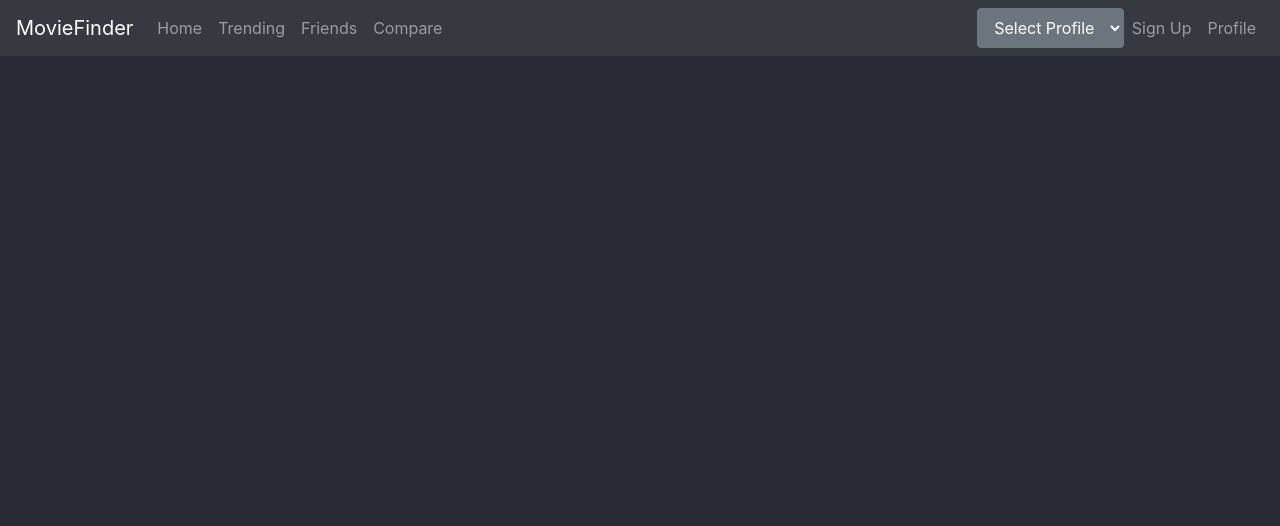
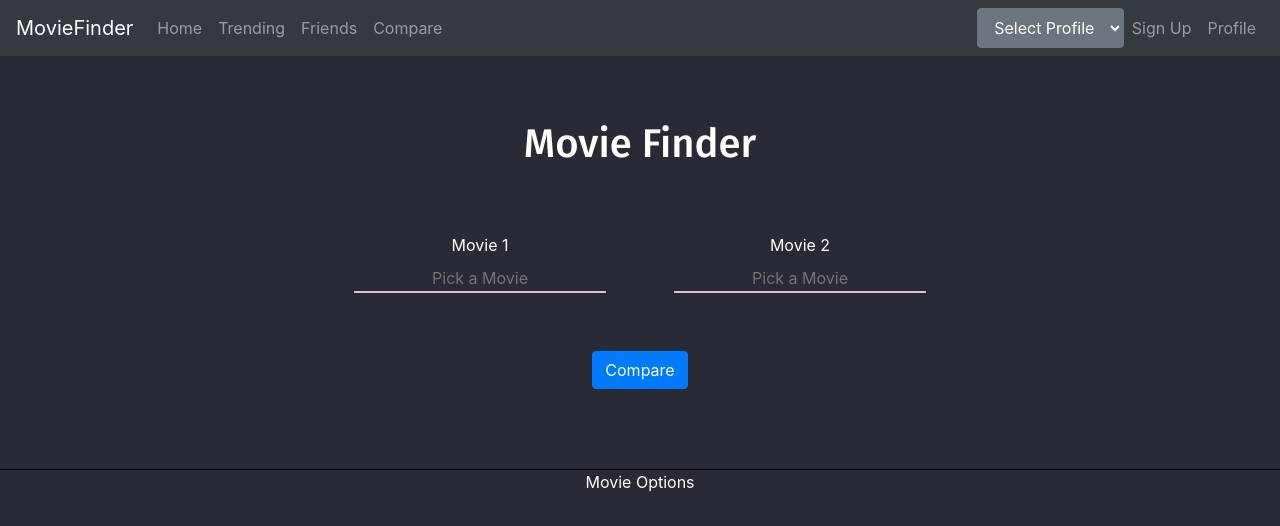
Before and after one commit to ldrach/comp3450project, a React (Create React App) app: page /compare in a window 1280 px wide. Shown: the top 526 px of the page. Built offline with nearby package versions, Linux system fonts and the light colour scheme.

Commit message:
Compare Page Front end set up

```diff
--- a/package.json
+++ b/package.json
@@ -18,6 +18,7 @@
     "react-bootstrap": "^1.3.0",
     "react-dom": "^16.14.0",
     "react-scripts": "^3.4.3",
+    "react-widgets": "^4.6.1",
     "save-dev": "0.0.1-security"
   },
   "scripts": {
--- a/src/compare/compare.css
+++ b/src/compare/compare.css
@@ -0,0 +1,37 @@
+h1{
+    padding: 5%;
+    color: white;
+    margin: auto;
+    text-align: center;
+}
+
+td tr{
+    margin: auto;
+    text-align: center;
+    padding: 50px;
+}
+
+table {
+    margin: auto;
+    width: 50%;
+    text-align: center;
+    color: white;
+
+}
+
+.outter-wrapper{
+    border-bottom: black solid 1px;
+    padding-bottom: 30px;
+}
+
+.lowerContainer{
+    color:white;
+    text-align: center;
+}
+
+.buttonDiv{
+    width:100%;
+    text-align: center;
+    margin: auto;
+    padding: 50px;
+}
--- a/src/compare/compare.js
+++ b/src/compare/compare.js
@@ -1,17 +1,89 @@
 import React, { Component } from "react";
 import Navbar from "../navbar/navbar";
+import "./compare.css";
 
+// AXIOS FOR HTTP REQUEST, BASEURL AND API KEY FOR TMBD
+const axios = require('axios').default;
+const BASEURL = 'https://api.themoviedb.org/3/';
+const APIKEY = '5cc7ef858dfde24d7396645c83fbacb6';
+const SIZE = "w300";
+const BASEIMGURL = "https://image.tmdb.org/t/p"
 
 export default class Compare extends Component {
 
+    // On enter, send query to API thru axios, set state
+    searchHandler = (event) => {
+        if (event.keyCode === 13 && event.target.value !== '') {
+            axios.get(`${BASEURL}search/movie?api_key=${APIKEY}&query=${event.target.value}`)
+                .then(response => {
+                    console.log(response.data.results);
+                    this.setState({
+                        movies: response.data.results.map(movie => ({
+                            title: movie.title,
+                            poster: movie.poster_path == null ? null : movie.poster_path,
+                            overview: movie.overview == null ? 'No Overview' : movie.overview,
+                            movieID: movie.id,
+                            userReviews: movie.vote_average,
+                            numOfVotes: movie.vote_count,
+                            isHovering: false
+                        }))
+                    })
+                })
+            event.target.value = ''; // Empty search input
+        }
+    }
+
+    // On hover change state of hover to allow modal window
+    handleMouseHover = (event, id) => {
+        const movieIndex = this.state.movies.findIndex(hoveredMovie => {
+            return hoveredMovie.movieID === id;
+        })
+        const movie = {
+            ...this.state.movies[movieIndex]
+        };
+        movie.isHovering = !movie.isHovering;
+
+
+        const movies = [...this.state.movies];
+        movies[movieIndex] = movie;
+        this.setState({movies});
+    }
+
+
     render() {
         return (
-            <container>
+            <React.Fragment>
                 <div>
                     <Navbar />
                 </div>
-
-            </container>
+                <div className={"outter-wrapper"}>
+                    <h1>Movie Finder</h1>
+                    <table>
+                        <tr>
+                            <td>Movie 1</td>
+                            <td>Movie 2</td>
+                        </tr>
+                        <tr>
+                            <td>
+                                <div className="inputDiv" id="searchbar1">
+                                    <input type="text" id="search" aria-label="Search Bar" placeholder="Pick a Movie" onKeyDown={(event) => this.searchHandler(event)}/>
+                                </div>
+                            </td>
+                            <td>
+                                <div className="inputDiv" id="searchbar2">
+                                    <input type="text" id="search" aria-label="Search Bar" placeholder="Pick a Movie" onKeyDown={(event) => this.searchHandler(event)}/>
+                                </div>
+                            </td>
+                        </tr>
+                    </table>
+                    <div className={"buttonDiv"}>
+                    <button className="btn btn-primary btn-md">Compare</button>
+                    </div>
+                </div>
+                <div className={"lowerContainer"}>
+                    Movie Options
+                </div>
+            </React.Fragment>
         );
     }
 }
--- a/src/home/home.js
+++ b/src/home/home.js
@@ -1,6 +1,7 @@
 import React, {Component} from "react";
 import Navbar from "../navbar/navbar";
 import './home.css';
+
 
 
 // AXIOS FOR HTTP REQUEST, BASEURL AND API KEY FOR TMBD
```
Also changed, not shown: 1 other file (tests, documents, lock files or other folders).
